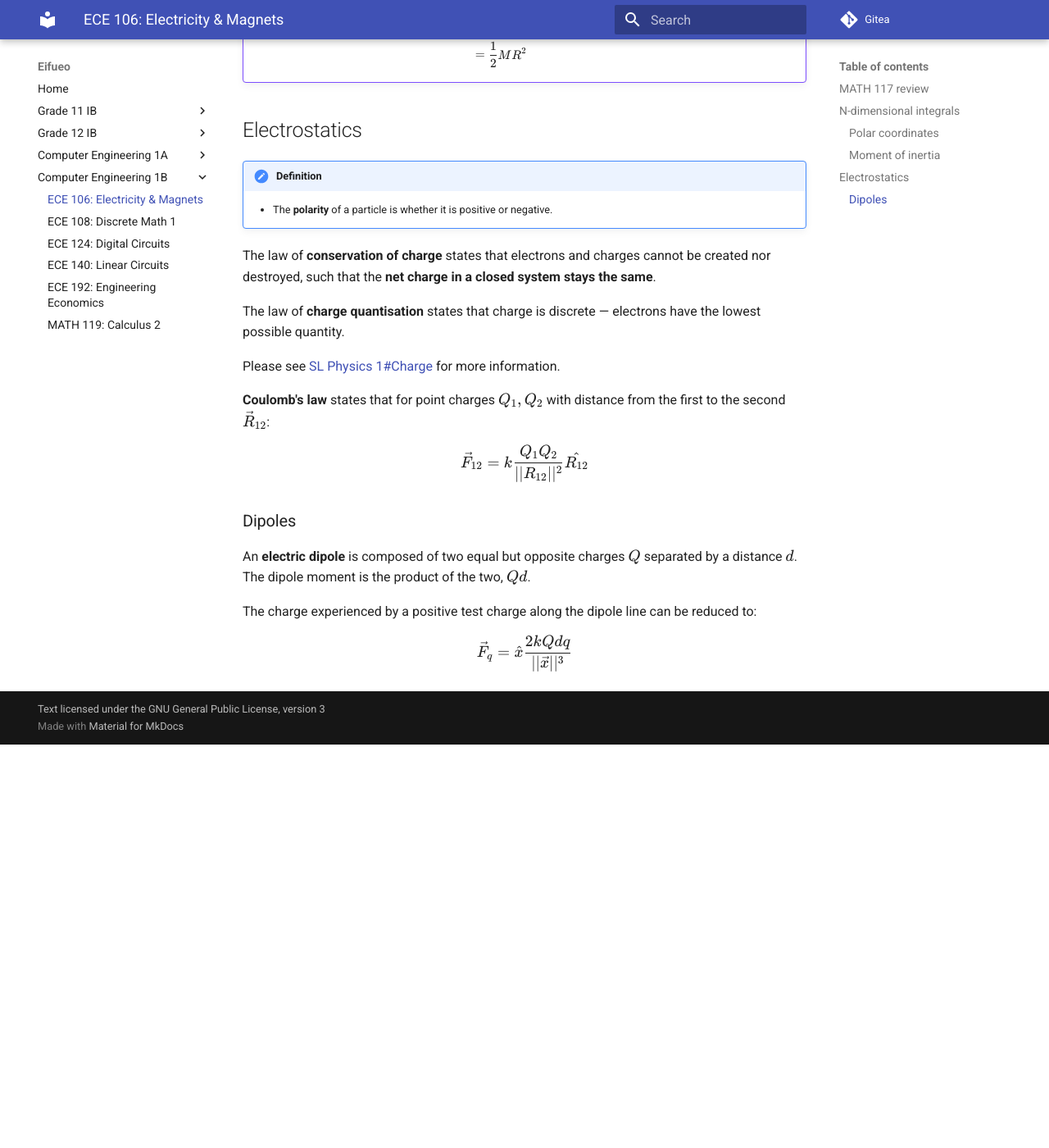
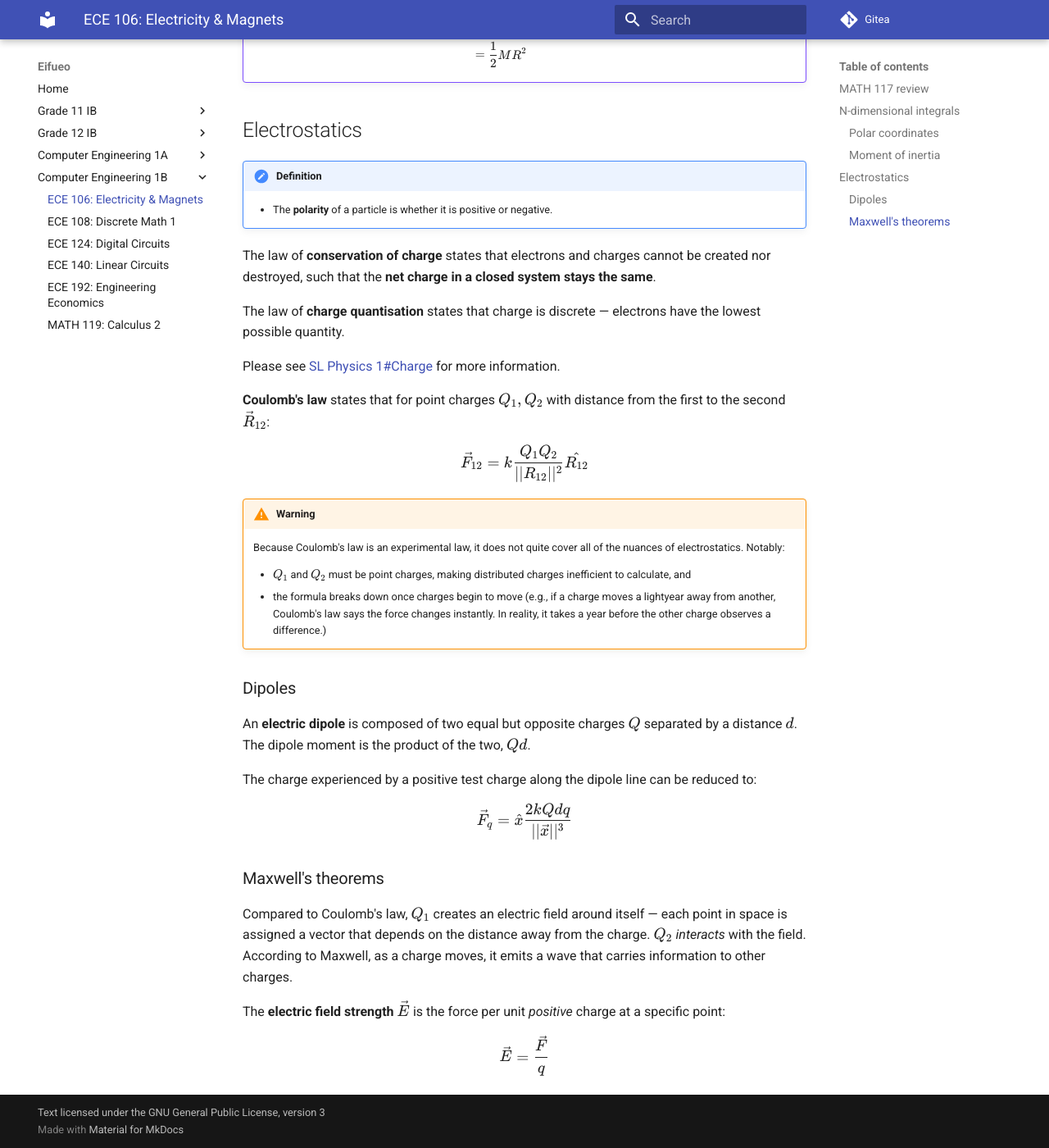
Before and after one commit to potatoeggy/eifueo, an MkDocs documentation site: the page built from docs/1b/ece106.md, in a window 1280 px wide and 1400 px high, scrolled down 3891 px. Shown: the whole window at 82% size. Built offline with MkDocs 1.6.1 and Material for MkDocs 9.7.7, drawn with Linux system fonts in a browser that asks for light colours; before the commit the page ends 4799 px from its top, so only the background shows below that.

Commit message:
ece106: add electric fields

```diff
--- a/docs/1b/ece106.md
+++ b/docs/1b/ece106.md
@@ -170,9 +170,23 @@ Please see [SL Physics 1#Charge](/sph3u7/#charge) for more information.
 
 $$\vec F_{12}=k\frac{Q_1Q_2}{||R_{12}||^2}\hat{R_{12}}$$
 
+!!! warning
+    Because Coulomb's law is an experimental law, it does not quite cover all of the nuances of electrostatics. Notably:
+
+    - $Q_1$ and $Q_2$ must be point charges, making distributed charges inefficient to calculate, and
+    - the formula breaks down once charges begin to move (e.g., if a charge moves a lightyear away from another, Coulomb's law says the force changes instantly. In reality, it takes a year before the other charge observes a difference.)
+
 ### Dipoles
 
 An **electric dipole** is composed of two equal but opposite charges $Q$ separated by a distance $d$. The dipole moment is the product of the two, $Qd$.
 
 The charge experienced by a positive test charge along the dipole line can be reduced to:
 $$\vec F_q=\hat x\frac{2kQdq}{||\vec x||^3}$$
+
+### Maxwell's theorems
+
+Compared to Coulomb's law, $Q_1$ creates an electric field around itself — each point in space is assigned a vector that depends on the distance away from the charge. $Q_2$ *interacts* with the field. According to Maxwell, as a charge moves, it emits a wave that carries information to other charges.
+
+The **electric field strength** $\vec E$ is the force per unit *positive* charge at a specific point:
+
+$$\vec E=\frac{\vec{F}}{q}$$
```
